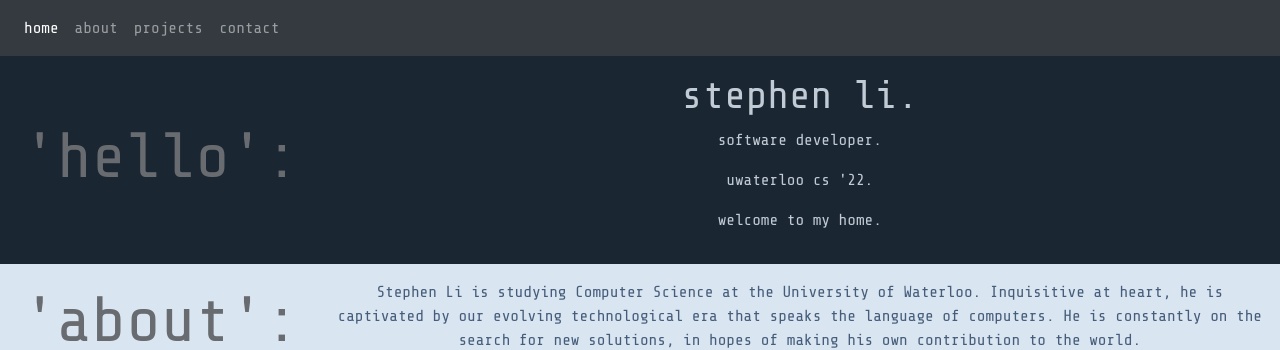
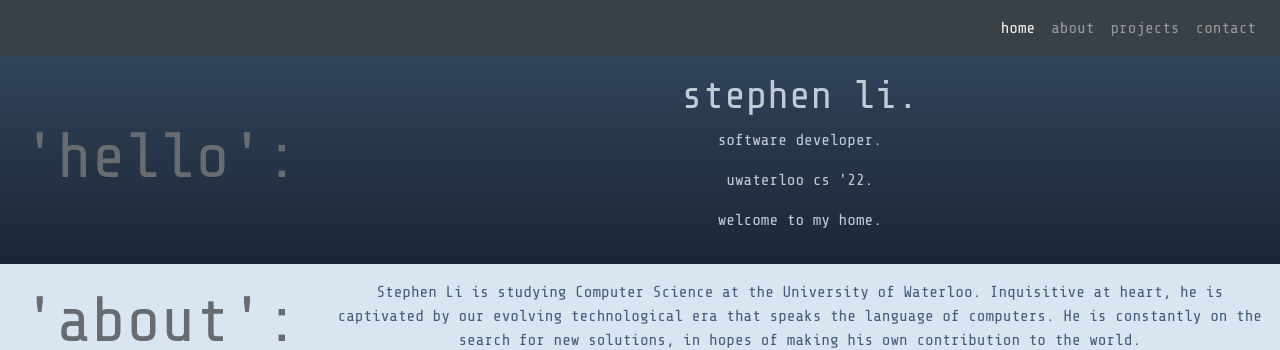
Before and after one commit to liphenste/liphenste.github.io, a React (Create React App) app: page / in a window 1280 px wide. Shown: the top 350 px of the page. Built offline with nearby package versions, Linux system fonts and the light colour scheme; the HTML template or start-up script is replaced by a standard one.

Commit message:
set navbar links, misc css touches

```diff
--- a/src/App.css
+++ b/src/App.css
@@ -1,9 +1,17 @@
+.navbar {
+  opacity: 0.3;
+  transition: opacity 0.25s;
+}
+
+.navbar:hover {
+  opacity: 0.9;
+}
+
 .section {
   height: 100%;
   margin: 0px auto;
   padding: 1em;
   overflow: hidden;
-
 }
 
 .sectionheader {
@@ -15,8 +23,8 @@
 
 .Header {
   text-align: center;
-  background-color: #1b2633;
   color: #c1cbd6;
+  background-image: linear-gradient(#31445c, #1b2633);
 }
 
 .name {
--- a/src/App.js
+++ b/src/App.js
@@ -11,18 +11,18 @@ function Navbar(props) {
       </button>
 
       <div class="collapse navbar-collapse" id="navbarContents">
-        <ul class="navbar-nav mr-auto">
+        <ul class="navbar-nav ml-auto">
           <li class="nav-item active">
-            <a class="nav-link" href="#">home <span class="sr-only">(current)</span></a>
+            <a class="nav-link" href="#hello">home <span class="sr-only">(current)</span></a>
           </li>
           <li class="nav-item">
-            <a class="nav-link" href="#">about</a>
+            <a class="nav-link" href="#about">about</a>
           </li>
           <li class="nav-item">
-            <a class="nav-link" href="#">projects</a>
+            <a class="nav-link" href="#projects">projects</a>
           </li>
           <li class="nav-item">
-            <a class="nav-link" href="#">contact</a>
+            <a class="nav-link" href="#contact">contact</a>
           </li>
         </ul>
       </div>
@@ -32,7 +32,7 @@ function Navbar(props) {
 
 function Header(props) {
   return (
-    <div className="Header section container-fluid">
+    <div className="Header section container-fluid" id="hello">
       <div className="row d-flex align-items-center">
         <h2 className="sectionheader col-3">'hello':</h2>
         <div className="col-9">
@@ -48,7 +48,7 @@ function Header(props) {
 
 function About(props) {
   return (
-    <div className="About section container-fluid">
+    <div className="About section container-fluid" id="about">
       <div className="row d-flex align-items-center">
         <h2 className="sectionheader col-3">'about':</h2>
         <div className="col-9">
@@ -80,18 +80,18 @@ function Projects(props) {
   const cliChessDescription = "a lightweight command-line based chess interface for personal use"
   const bpmCalcDescription = "angularjs widget that calculates bpm based on rate of user input"
   return (
-    <div className="Projects section container-fluid">
+    <div className="Projects section container-fluid" id="projects">
       <div className="row d-flex align-items-center">
         <h2 className="sectionheader col-3">'projects':</h2>
         <div className="col-9">
           <Project title="cli_chess"
-                   link="https://github.com/liphenste/chess_cli"
+                   link="https://github.com/liphenste/chess_cli/"
                    description={cliChessDescription}
                    demo={chess_cli_demo}
                    demoAlt="Chess CLI Demo"
           />
           <Project title="bpm-calculator"
-                   link="https://github.com/liphenste/bpm-calculator"
+                   link="https://github.com/liphenste/bpm-calculator/"
                    description={bpmCalcDescription} />
         </div>
       </div>
@@ -101,7 +101,7 @@ function Projects(props) {
 
 function Contact(props) {
   return (
-    <div className="Contact section container-fluid">
+    <div className="Contact section container-fluid" id="contact">
       <div className="row d-flex align-items-center">
       <h2 className="sectionheader col-3">'contact':</h2>
         <div className="col-9">
@@ -114,13 +114,13 @@ function Contact(props) {
                  <i className="far fa-envelope"></i>
             </a>
             <a className="icon"
-               href="https://www.linkedin.com/in/liphenste"
+               href="https://www.linkedin.com/in/liphenste/"
                target="_blank"
                rel="noopener noreferrer">
                  <i className="fab fa-linkedin"></i>
             </a>
             <a className="icon"
-               href="https://github.com/liphenste"
+               href="https://github.com/liphenste/"
                target="_blank"
                rel="noopener noreferrer">
                  <i className="fab fa-github"></i>
```
